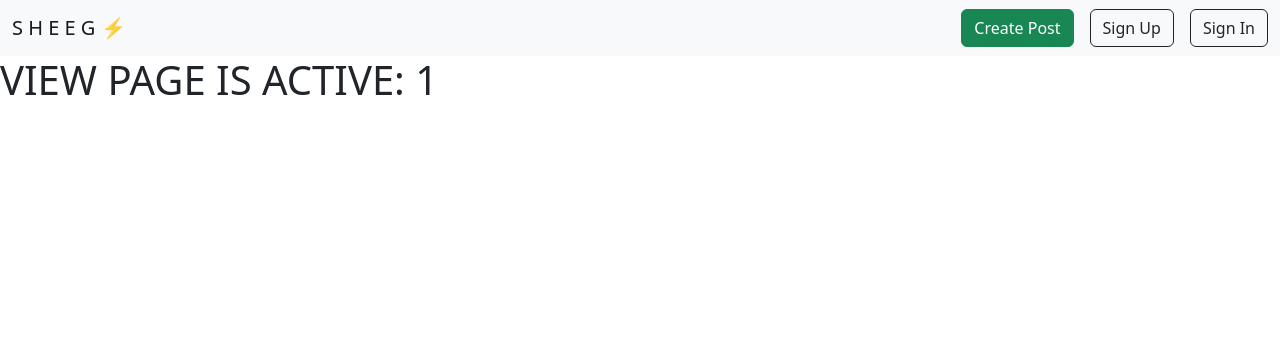
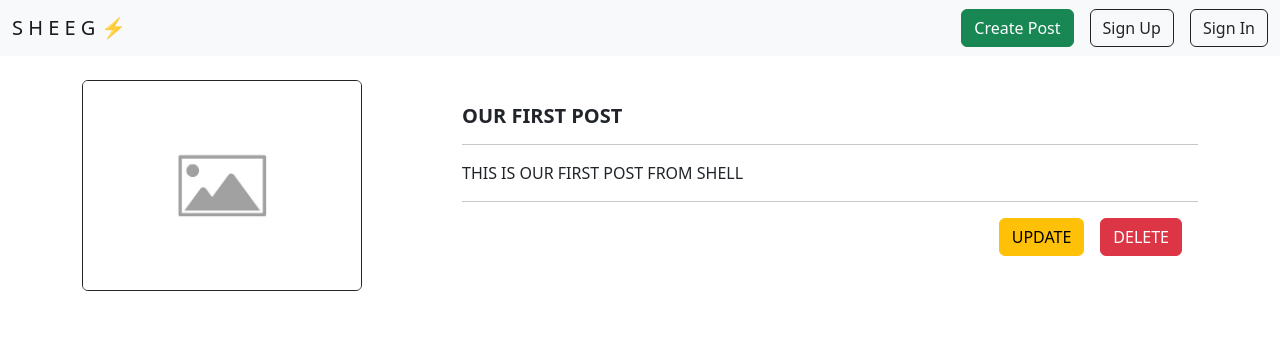
Before and after one commit to yasir-Ahmad-25/BLOG-APP-DJANGO, a Django app: page /view_post/1/ in a window 1280 px wide. Shown: the top 356 px of the page. Run offline with Django 5.2, Linux system fonts and the light colour scheme; data comes from the database, SQL or seed files in the repository.

Commit message:
updated view_post by viewing data dynamicallt

```diff
--- a/Blog/templates/index.html
+++ b/Blog/templates/index.html
@@ -15,7 +15,7 @@ H O M E 🔥
                     <div class="card-body">
                       <h5 class="card-title"><b>{{ post.title }}</b></h5>
                       <p class="card-text">{{ post.content }}</p>
-                      <a href="{% url 'viewPost' post.id%}" class="btn btn-primary">view post</a>
+                      <a href="{% url 'viewPost' post.id %}" class="btn btn-primary">view post</a>
                     </div>
                   </div>
             </div>
--- a/Blog/templates/view_post.html
+++ b/Blog/templates/view_post.html
@@ -8,5 +8,21 @@ VIEW POST - POST-NAME
 
 
 {% block page_content %}
-    <h1>VIEW PAGE IS ACTIVE: {{ id }}</h1>
+    <div class="container">
+        <div class="row">
+            <div class="col-md-4 mt-4 mb-3">
+                <img src="{{ post.banner.url }}" alt="post_image" class="border border-dark rounded " srcset="" width="280">
+            </div>
+            <div class="col-md-8 mt-5">
+                <h5><b>{{ post.title }}</b></h5>
+                <hr>
+                <p>{{ post.content }}</p>
+                <hr>
+                <div class="d-flex float-end">
+                    <a href="{% url 'updatePost' post.id %}" class="btn btn-warning">UPDATE</a>
+                    <a href="{% url 'updatePost' post.id %}" class="btn btn-danger mx-3">DELETE</a>
+                </div>
+            </div>
+        </div>
+    </div>
 {% endblock page_content %}
--- a/Blog/views.py
+++ b/Blog/views.py
@@ -28,9 +28,10 @@ def createPost(request):
     return render(request, 'create_post.html', {})
 
 def viewPost(request, post_id):
-    manual_id = post_id
+    post = Post.objects.get(id=post_id)
+
     context = {
-        'id': manual_id
+        'post': post
     }
     return render(request, 'view_post.html' , context)
 
```
